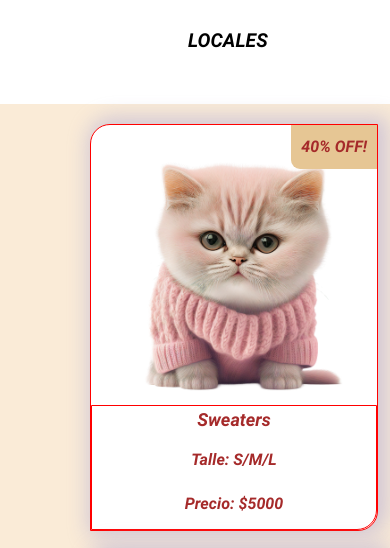
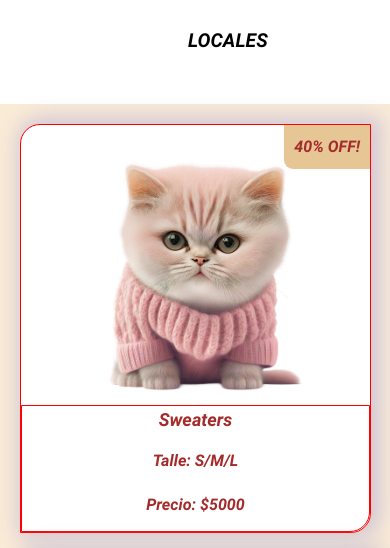
Before and after one commit to judyanab/indumentaria-mascotas-Judy, a plain HTML site: page pages/productos.html in a window 390 px wide. Shown: the part 238-786 px from the top of the page. Drawn offline with nearby package versions, Linux system fonts and the light colour scheme.

Commit message:
arreglo Productos Mobile responsive

```diff
--- a/css/style.css
+++ b/css/style.css
@@ -315,6 +315,8 @@ position: relative;
     .display{
         display: grid;
     }
+
+
     .contenedor{
         grid-template-columns: repeat(2, 1fr);
         background-color: antiquewhite;
@@ -331,7 +333,8 @@ position: relative;
 }
 
 /* media query hacia MOBILE */
-@media (max-width: 768px){
+@media (max-width: 768px)
+{
     header{
         background-size: 100%;
     }
@@ -349,6 +352,24 @@ position: relative;
     }
 
     .hijo{
+        object-fit: contain;
+    }
+
+    .card-display{
+        padding-left: 0;
+        align-items: center;
+        justify-content: center;
+    }
+
+    .card{
+
+        align-items: center;
+        justify-content: center;
+        max-width: 100%;
+    }
+
+    .card img{
+        min-width: 0;
         object-fit: contain;
     }
 
```
